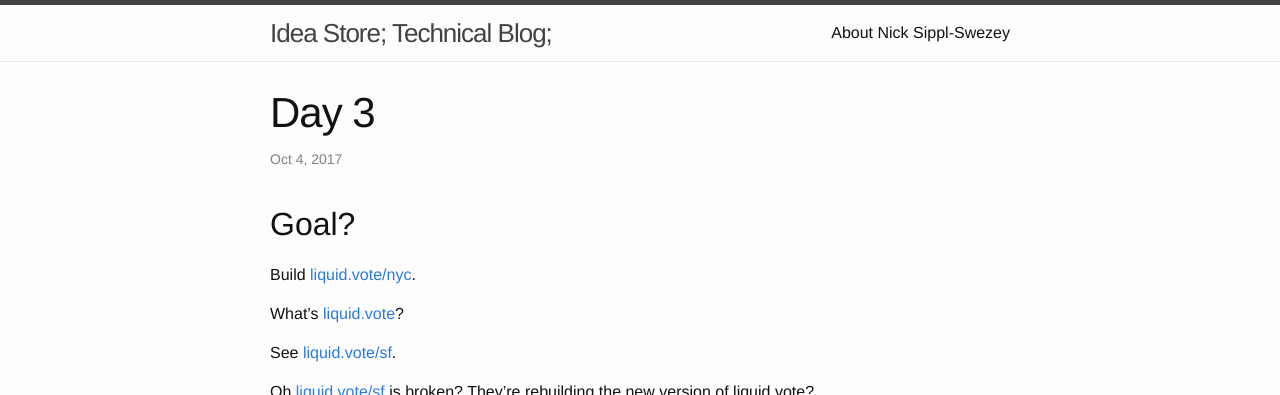
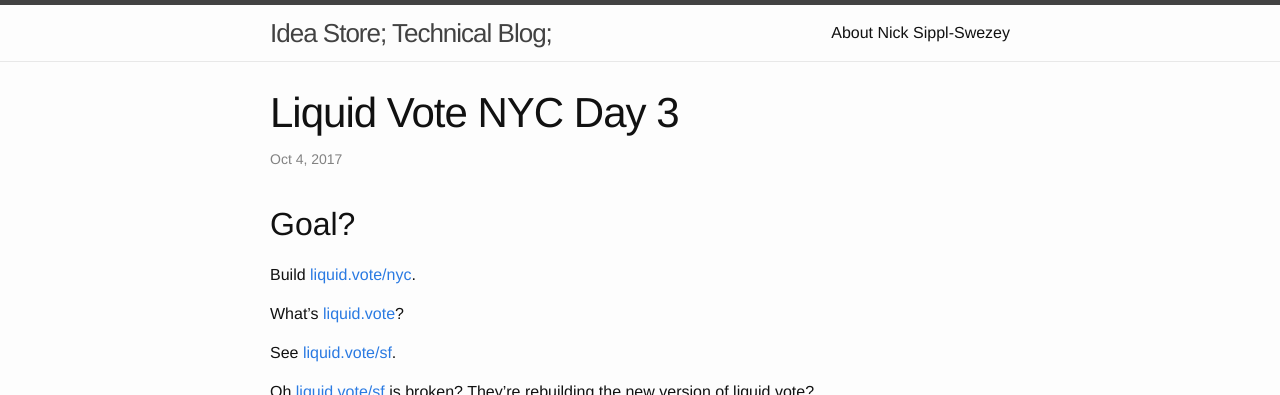
Before and after one commit to nsipplswezey/nsipplswezey.github.io, a Jekyll site: the page built from _posts/2017-10-04-Liquid-Vote-NYC-Day-3.md, in a window 1280 px wide and 900 px high, cut to the strip 0-395 px from the top of the window. Built offline with Jekyll 4.4.1, drawn with Linux system fonts in a browser that asks for light colours; comment, search, counter and statistics services are not loaded.

Commit message:
Update and rename 2017-10-04-Day-3.md to 2017-10-04-Liquid-Vote-NYC-Day-3.md

```diff
--- a/_posts/2017-10-04-Day-3.md
+++ b/_posts/2017-10-04-Liquid-Vote-NYC-Day-3.md
@@ -1,6 +1,6 @@
 ---
 layout: post
-title: Day 3
+title: Liquid Vote NYC Day 3
 ---
 
 ## Goal?
```
